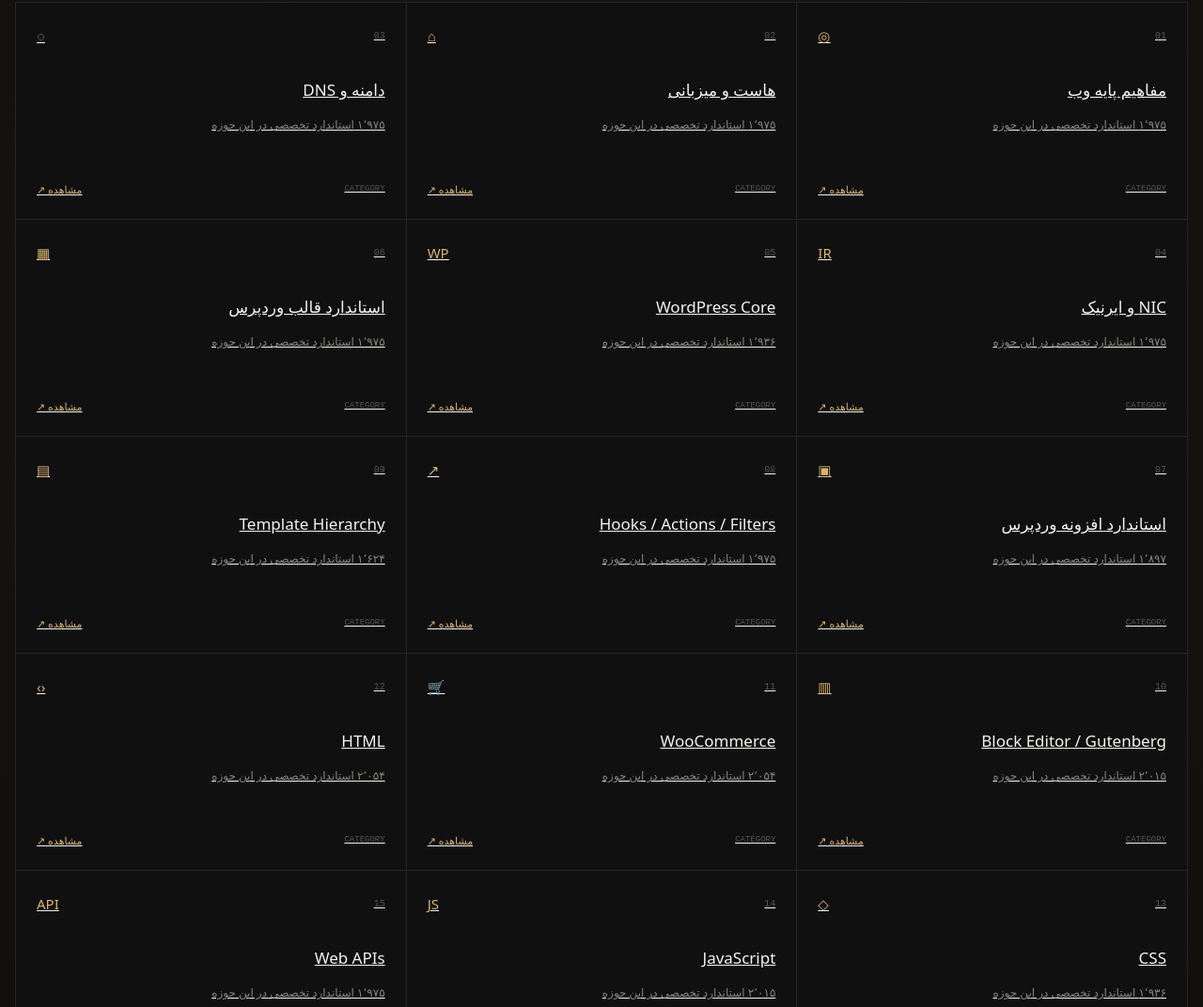
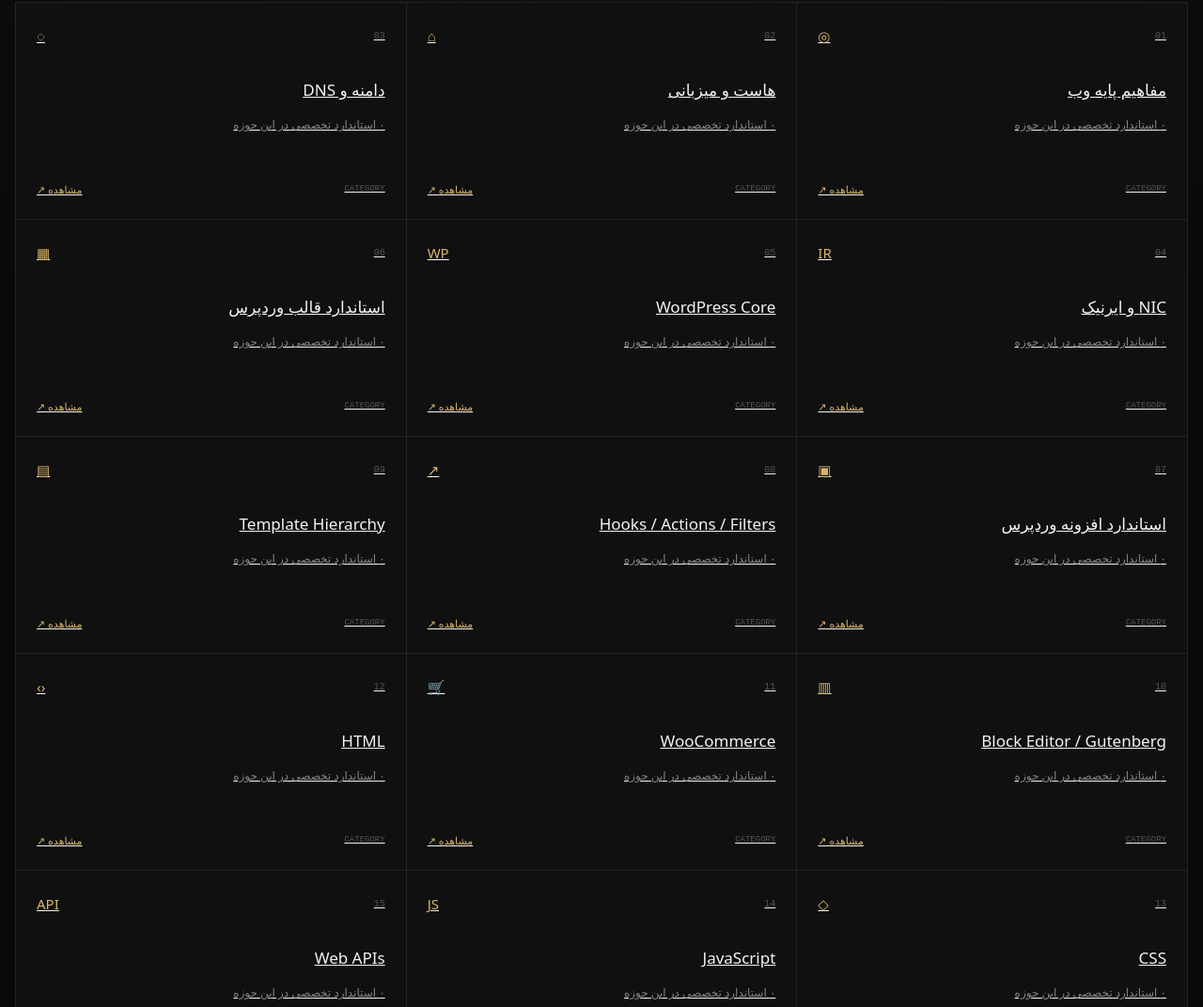
Before and after one commit to mraliarman/website-help, a website: page index.html in a window 1280 px wide. Shown: the part 900-1972 px from the top of the page at 94% size. Drawn offline with Linux system fonts and the light colour scheme; a web font is replaced by a local one.

Commit message:
fix: load normalized knowledge dataset before index rendering

```diff
--- a/index.html
+++ b/index.html
@@ -40,6 +40,6 @@
 <section class="section" id="standards"><div class="site-shell"><div class="section-head"><div><span class="section-index">02 / REFERENCE</span><h2>دانشنامه</h2></div><span class="section-index">60,000 SEARCHABLE ENTRIES</span></div><div class="controls"><div class="control-panel"><div class="search-row"><div class="search-wrap"><span class="search-key">/</span><label class="sr-only" for="searchInput">جستجو در دانشنامه</label><input id="searchInput" type="search" placeholder="جستجو در ۶۰٬۰۰۰ مدخل..." autocomplete="off"></div><button class="clear" id="clearBtn" type="button">پاک کردن</button></div><div class="filters" id="filters" aria-label="فیلتر دسته‌بندی"></div><div class="stats"><span id="stats">در حال بارگذاری...</span><span id="status" aria-live="polite"></span></div></div></div><div class="grid" id="termsContainer" aria-live="polite"></div><div class="load-more"><button class="button" id="loadMore" type="button">نمایش موارد بیشتر</button></div><div class="empty" id="emptyState">موردی مطابق جستجو پیدا نشد.</div></div></section>
 </main>
 <footer class="footer"><div class="site-shell footer-inner"><span>Website Help / مرجع فارسی توسعه وب</span><a href="https://github.com/mraliarman/website-help" target="_blank" rel="noopener noreferrer">GitHub Repository ↗</a></div></footer>
-<script src="/term.js" defer></script><script src="/assets/knowledge-expander.js" defer></script><script src="/assets/app.js" defer></script>
+<script src="/term.js" defer></script><script src="/assets/knowledge-fix.js" defer></script><script src="/assets/app.js" defer></script>
 </body>
 </html>
```
